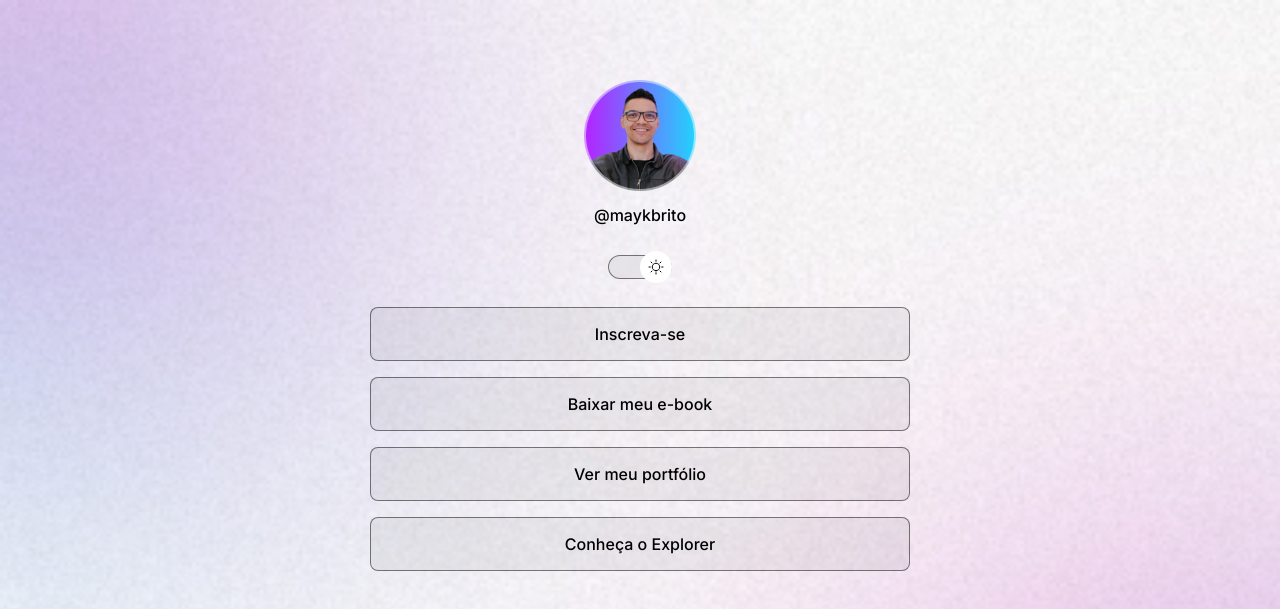
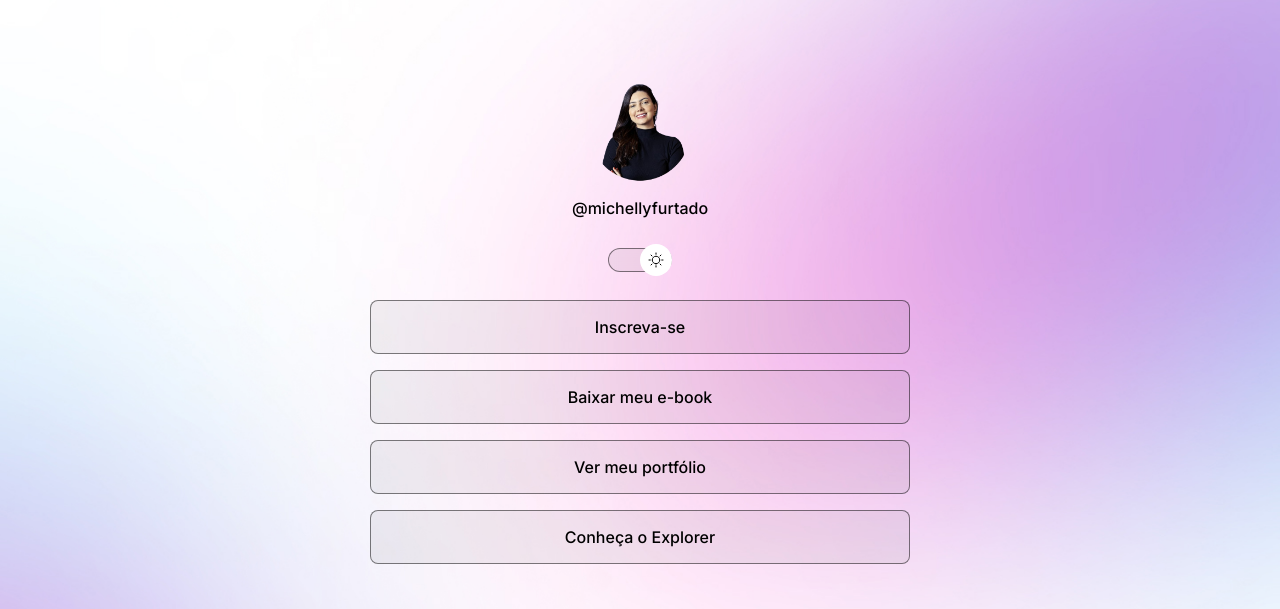
Before and after one commit to michellyfurtadop/projeto-discover, a plain HTML site: page index.html in a window 1280 px wide. Shown: the top 609 px of the page. Drawn offline with nearby package versions, Linux system fonts and the light colour scheme.

Commit message:
refinamento de código

```diff
--- a/index.html
+++ b/index.html
@@ -8,17 +8,17 @@
 
   <meta charset="UTF-8">
   <meta name="viewport" content="width=device-width, initial-scale=1.0">
-  <title>DevLinks</title>
+  <title>Michelly Furtado </title>
   <link rel="stylesheet" href="style.css">
 </head>
 <body>
   <div id="container">
     <div id="profile">
       <img
-      src="./assets/avatar.png"
+      src="./assets/teste1.png"
       alt="Foto de perfil do usuário"
       />
-      <p>@maykbrito</p>
+      <p>@michellyfurtado</p>
     </div>
 
       <div id="switch" onclick="toggleMode()">
@@ -43,26 +43,26 @@
         </li>
       </ul>
       <div id="social-links">
-        <a href="htps://github.com/maykbrito" target="_blank">
+        <a href="https://github.com/michellyfurtadop" target="_blank">
           <ion-icon name="logo-github"></ion-icon>
         </a>
 
-        <a href="htps://instagram.com/maykbrito" target="_blank">
+        <a href="https://www.instagram.com/michellyfurtado" target="_blank">
           <ion-icon name="logo-instagram"></ion-icon>
         </a>
 
-        <a href="htps://youtube.com/maykbrito" target="_blank">
+        <a href="https://www.youtube.com/@MichellyFurtadoPena" target="_blank">
           <ion-icon name="logo-youtube"></ion-icon>
         </a>
 
-        <a href="htps://linkedin.com/in/maykbrito" target="_blank">
+        <a href="https://www.linkedin.com/in/michellyfurtado/" target="_blank">
           <ion-icon name="logo-linkedin"></ion-icon>
         </a>
 
       </div>
 
       <footer>
-        Feito com ♥ pela <a href="link aqui do site" >Rocketseat.</a>
+        Feito com ♥ por <a href="https://www.linkedin.com/in/michellyfurtado/" > Michelly.</a>
       </footer>
     </div>
     <script
--- a/script.js
+++ b/script.js
@@ -6,10 +6,10 @@ function toggleMode() {
 
   if (html.classList.contains('light')) {
 
-    img.setAttribute("src", "./assets/avatar-light.png")
+    img.setAttribute("src", "./assets/teste1.png")
 
   } else {
 
-    img.setAttribute("src", "./assets/avatar.png")
+    img.setAttribute("src", "./assets/teste1.png")
   }
 }
--- a/style.css
+++ b/style.css
@@ -28,9 +28,9 @@
 
 body {
   background-image: var(--bg-url);
-  background-repeat: no-repeat;
-  background-position: top center;
+  background-repeat: no-repeat top center;
   background-size: cover;
+  height: 100vh;
 }
 
 body * {
@@ -79,12 +79,17 @@ body * {
   left: 0;
   z-index: 1;
   transform: translateY(-50%);
+
+  animation: slide-back 0.2s;
 }
 
 .light #switch button {
-  right: 0;
-  left: initial;
+  animation: slide-in 0.4s forwards;
 }
+  #switch button:hover {
+    outline: 8px solid var(--highlight-color)
+  }
+
 
 #switch span {
   display: block;
@@ -161,3 +166,31 @@ footer {
   text-align: center;
   font-size: 14px;
 }
+
+@media (min-width: 700px) {
+  :root {
+    --bg-url:url(./assets/bg-desktop.jpg);
+  }
+
+  .light {
+    --bg-url:url(./assets/bg-desktop-light.jpg);
+  }
+}
+
+@keyframes slide-in {
+  from {
+    left: 0;
+  }
+  to {
+    left: 50%
+  }
+}
+
+@keyframes slide-back {
+  from {
+    left: 50%;
+  }
+  to {
+    left: 0;
+  }
+}
```
Also changed, not shown: .github/preview.jpg (deleted), .github/preview1.PNG (added), assets/avatar-light.png (deleted), assets/avatar.png (deleted), assets/teste1.png (added), 1 other file.
